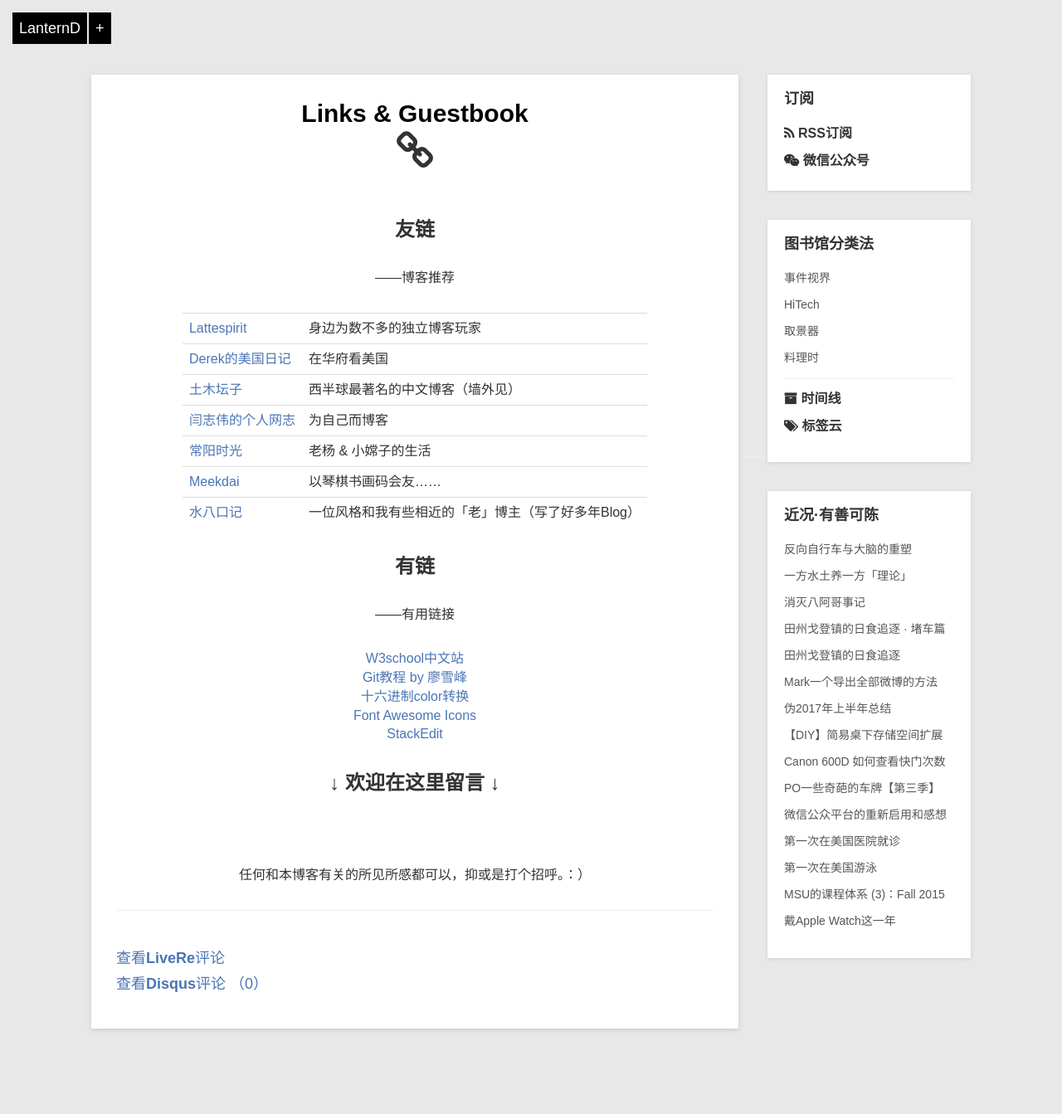
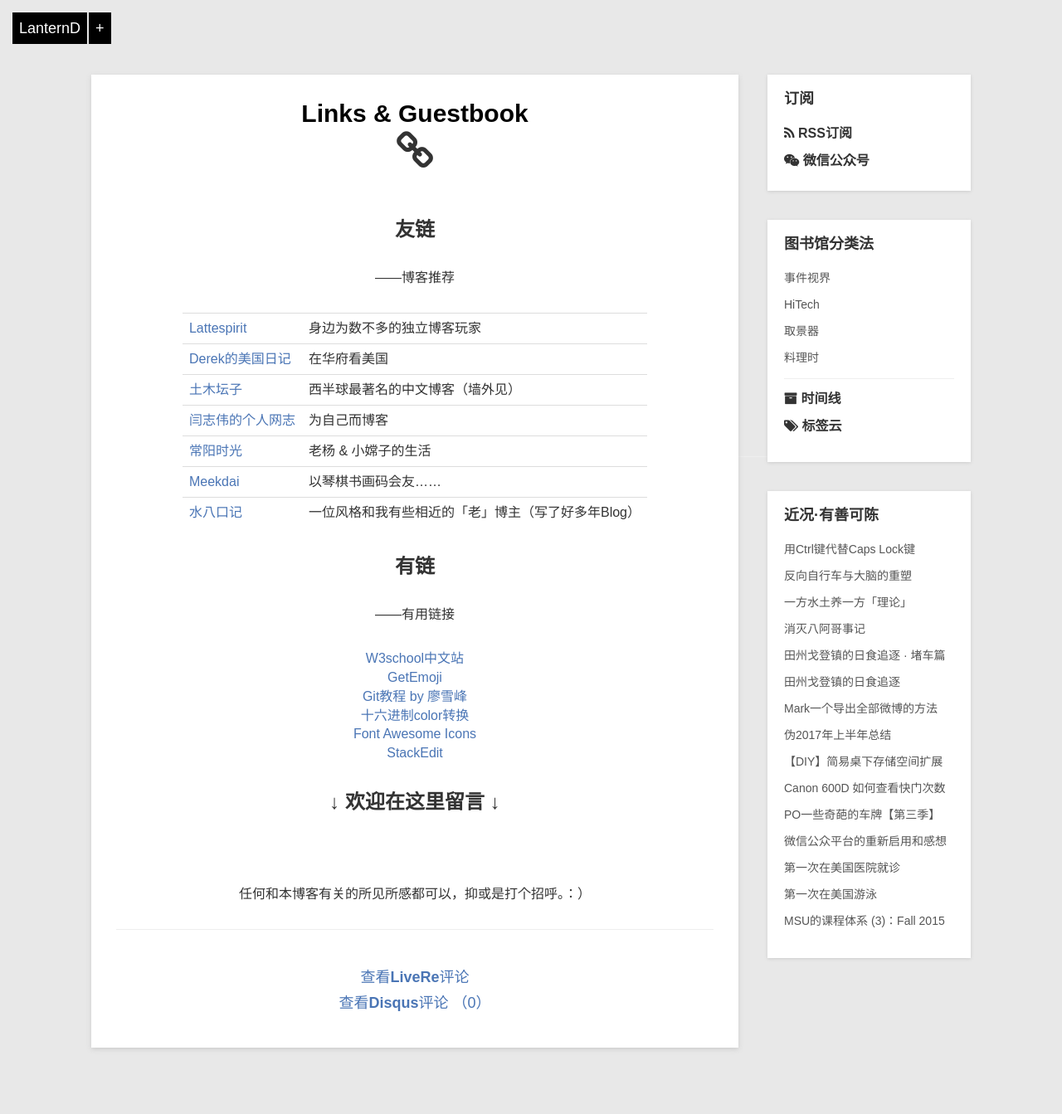
Before and after one commit to LanternD/lanternd.github.io, a Jekyll site: the page built from guestbook/index.html, in a window 1280 px wide. Shown: the whole page at 83% size. Built offline with Jekyll 4.4.1, drawn with Linux system fonts in a browser that asks for light colours; comment, search, counter and statistics services are not loaded; before the commit the page ends 1320 px from its top, so only the background shows below that; part of the change alters nothing that is shown.

Commit message:
New post: replace caps lock with ctrl

```diff
--- /dev/null
+++ b/blog/_posts/2017-10-25-replace-caps-lock-with-ctrl.md
@@ -0,0 +1,73 @@
+---
+layout: post
+title: 用Ctrl键代替Caps Lock键
+description: 最近在折腾Emacs，「众」所周知，Emacs非常依赖键盘左下角的Ctrl。Emacs许多教程的入门建议其中一条就是把Cap Locks键当做Ctrl用。我怎么就没有早点想到呢。
+permalink: /replace-caps-lock-with-ctrl/
+categories: [Blog, 视·界]
+tags: [键盘, 按键, 快捷键, Emacs]
+date: 2017-10-25 22:34:56
+---
+
+
+# 前言
+
+　折腾Emacs除了为了提高编程效率以外还为了实现文字编辑工作的大一统。纯文本、Markdown、LaTeX，这些都是我平时会用到的文本输出修饰（Markup）语言，除了格式外我还在各种平台书写东西：Evernote，Google Docs和StackEdit等等，本地有Sublime Text负责日常文本小修改。
+
+　事实上我用了很多时去间学习和使用各种工具，用不同的软件处理不同的文件，如TeXStudio写LaTeX等等。那么到底有没有必要把他们统一起来呢？哪个更好我没法下结论，但是首先来尝试一下不同的可能性再说。
+
+　Emacs有个神奇的Org mode（大概是Organization的意思吧），基本可以实现了对文字编辑工作的统一工作，还可以日程管理和GTD（Get things done），用过的人都赞口不绝。上面提到的各种Markup语言都可以用Org-mode编辑，最后轻松导出成其他格式。这篇文章是我第一次尝试用Org-mode写中文的Markdown文本。之前则是在英文Markdown模式通过不断改进代码和修复小问题，最终输出了合乎期望的 `.md` 文件。
+
+　然而Emacs的上手难度复杂，学习曲线奇异，在中文Blog不太想写太技术性的东西，所以这里没打算介绍我的学习历程。感兴趣可以看看[英文Blog](https://en.dlyang.me)。
+
+
+# 后言舞池
+
+　主要想说说长期以来被我忽视的Caps Lock键。Caps Lock在角落偏安一隅。对我来说，他就像一座孤岛，被一群高频按键所围绕。
+
+![img](http://lanternd.qiniudn.com/Pic4Post/replace-caps-lock-with-ctrl/what-pulse-caps-lock.png "WhatPulse!截图")
+
+　之前[日志](file:///d:/whatpulse/)提到过，我在用WhatPulse这个软件统计按键使用情况。之前数据库出了点问题，导致之前的统计数据没了，本来我应该有773万次按键统计，可是目前只保留了80万左右（见上图右上角）。
+
+　那么这80万次按键之中，有多少次按到了Caps Lock呢？仅有64次！而旁边的 `a` 则超过了38k次，而Tab也有2.8k次。所以，Caps Lock存在的意义何在？
+
+　如果打字熟练的话，用 `Shift` 按 `SUNDAY` 这样的纯大写词语也不是难事，而这种词半年都打不出一个。除非有什么奇怪的打字习惯（我认识一朋友，每次打大写字母先要按Caps Lock切换成大写输入，打完再按一次切回去，从来不按 `Shift` ……），那么基本上是没有按Caps Lock的必要的。
+
+　下一步，可以感受一下我们常用的复制粘贴剪切的快捷键： `Ctrl+c` 、 `Ctrl+v` 、 `Ctrl+x` 。有没有觉得手腕得扭一下才能按得到？但是如果用Caps Lock代替了Ctrl键呢？有没有觉得特别符合人体工学？！
+
+　所以我才有了一种想见恨晚的感觉，\*为什么从来没有想过用Caps Lock代替了Ctrl键呢？\*
+
+
+# 更换方法
+
+　这种事前人早就总结好了，可参考文章[EmacsWiki: Moving The Ctrl Key](https://www.emacswiki.org/emacs/MovingTheCtrlKey#toc14)。我已经直接用锚点跳到Windows如何设置了。因为对于用Linux的朋友来说，这好像不是什么难事，而OS X可以在设置里直接改。
+
+　当然Windows下也有很多不同的方法：
+
+-   Ctrl2cap
+-   AutoHotkey
+-   注册表
+-   KeyMapper
+-   SharpKeys
+
+　对比了一下我觉得还是第一种简单粗暴。我们可以在[这里](https://docs.microsoft.com/en-us/sysinternals/downloads/ctrl2cap)下载到这个软件，可以看到这个软件已经有11年的历史了。原理和改注册表类似。用 `PowerShell` 或者 `cmd` 直接执行就可以（双击似乎没法传递参数）。注意需要重启才能生效。
+
+　大概就是这些东西。
+
+---
+
+　WhatPulse还能帮忙记录按\*快捷键\*的数据，我当年的快捷键那是各种组合肆意变换，现在只剩下Ctrl开头的为主了……这周的统计数据如下：
+
+![img](http://lanternd.qiniudn.com/Pic4Post/replace-caps-lock-with-ctrl/what-pulse-combo.png "WhatPulse!截图 - 快捷键")
+
+　最后再安利一下Org-mode，上手可能需要一些时间，但是一旦适应了那么编辑起来就是行云流水了。不是程序员也可以用，被虐过之后也可以成小半个程序员了。可以看下面的链接继续被安利……
+
+-   [心内求法 - org-mode: 最好的文档编辑利器](http://www.cnblogs.com/holbrook/archive/2012/04/12/2444992.html#sec-1-2-3)
+-   [神器中的神器org-mode之入门篇](https://my.oschina.net/klauszl/blog/261701)
+
+　写完之后按一组快捷键就会自动把org-mode对应的 `.md` 文件输出到我Github的目录里，然后Commit一下一篇新的文章就搞定了。整个过程都不用碰鼠标甚至小键盘区。真爽。
+
+　下一步是抛弃StackEdit，再下一步就可以忽略Evernote了（不用Evernote做笔记，但是会用来剪切收藏网页）。再下一步就是借用当年大师兄的图片了：
+
+![img](http://lanternd.qiniudn.com/Pic4Post/replace-caps-lock-with-ctrl/emacs-hand.jpg "Emacs重度用户的未来")
+
+　(别当真哈哈哈。)
--- a/guestbook/index.html
+++ b/guestbook/index.html
@@ -51,6 +51,7 @@ id: guestbook
 <p><center><strong><font size="5">有链</font></strong></center></p>
 <p></p><center>——有用链接</center><p></p>
 <p></p><center><a href="http://www.w3school.com.cn/h.asp">W3school中文站</a> <br>
+<center><a href="http://getemoji.com/">GetEmoji</a> <br>
 <center><a href="http://www.liaoxuefeng.com/wiki/0013739516305929606dd18361248578c67b8067c8c017b000">Git教程 by 廖雪峰</a> <br>
 <center><a href="http://www.colorhexa.com/">十六进制color转换</a> <br>
 <center><a href="http://fortawesome.github.io/Font-Awesome/icons/">Font Awesome Icons</a> <br>
```
Also changed, not shown: blog/_posts/2014-11-14-Interstellar-Blackhole.md (+1 -1 lines).
